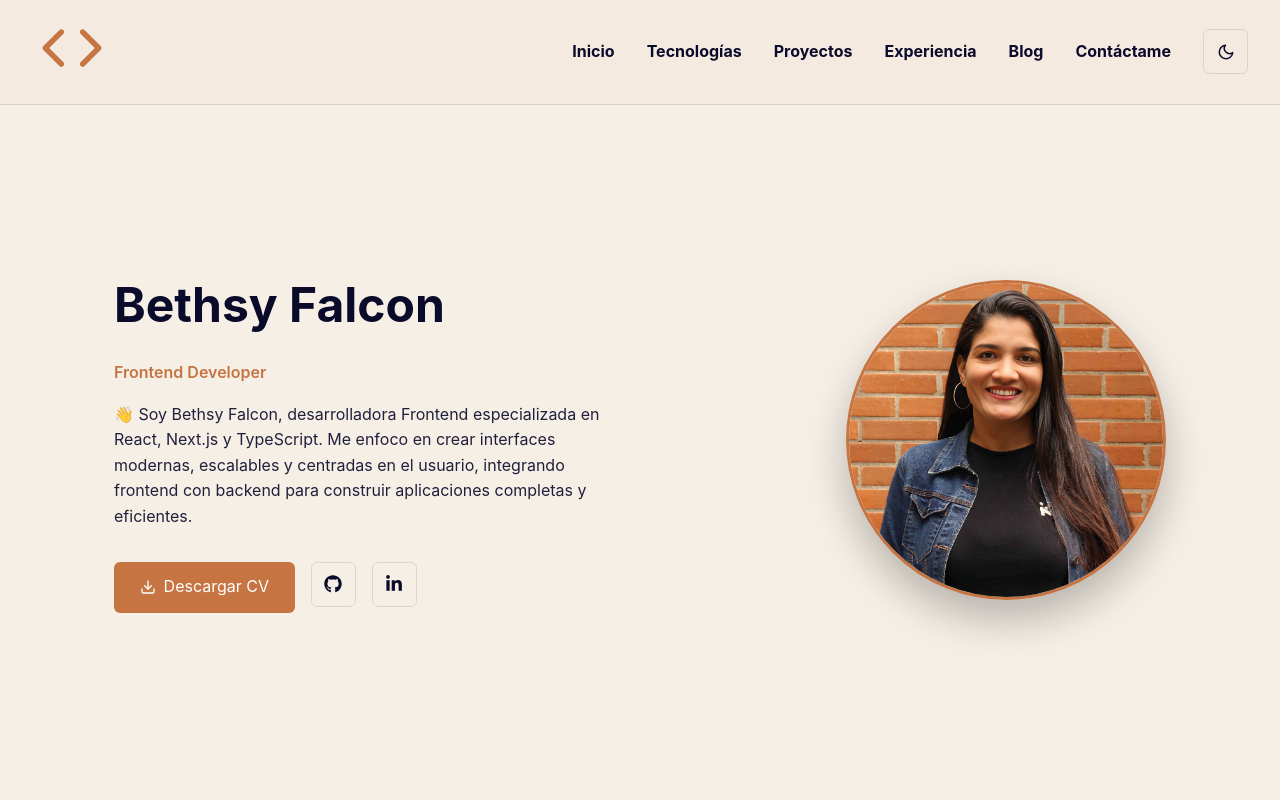
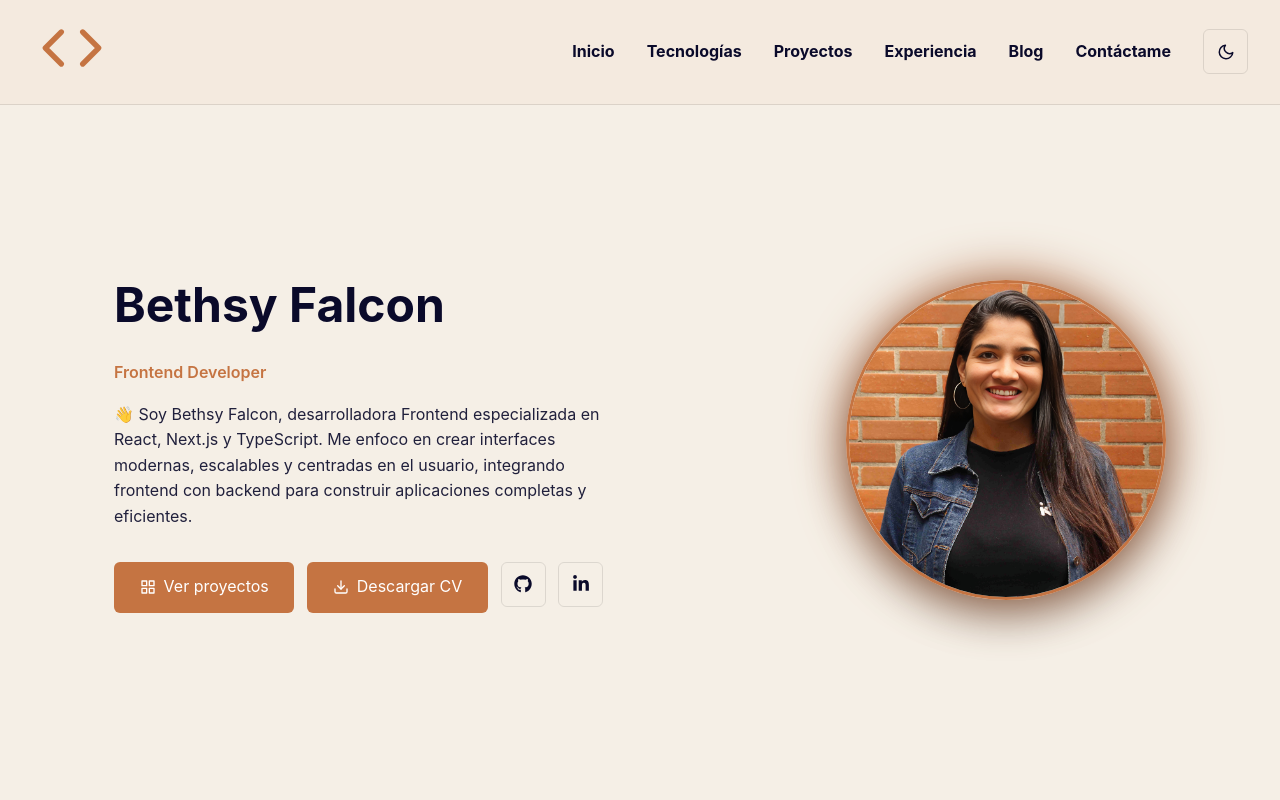
Before and after one commit to Bethsyf/portfolio, a Next.js app: page / in a window 1280 px wide. Shown: the top 800 px of the page. Built offline with nearby package versions, Linux system fonts and the light colour scheme.

Commit message:
feat(hero): add 'Ver proyecto' button

```diff
--- a/src/components/views/hero/HeroView.module.scss
+++ b/src/components/views/hero/HeroView.module.scss
@@ -26,7 +26,8 @@
 
 .buttons {
   display: flex;
-  gap: 1rem;
+  flex-wrap: wrap;
+  gap: 0.8rem;
   margin-top: 2rem;
 }
 
@@ -37,7 +38,9 @@
   border-radius: 50%;
   overflow: hidden;
   border: 3px solid var(--color-primary);
-  box-shadow: 0 20px 40px rgba(0, 0, 0, 0.25);
+  box-shadow:
+    0 20px 40px rgba(0, 0, 0, 0.25),
+    0 0 50px var(--color-primary-hover);
 }
 
 .image {
--- a/src/components/views/hero/HeroView.tsx
+++ b/src/components/views/hero/HeroView.tsx
@@ -1,6 +1,6 @@
 import Image from "next/image";
 import { FaGithub, FaLinkedinIn } from "react-icons/fa";
-import { FiDownload } from "react-icons/fi";
+import { FiDownload, FiGrid } from "react-icons/fi";
 import myPhoto from "../../../../public/bethsy.png";
 import ButtonControl from "@/components/controls/button/ButtonControl";
 import styles from "./HeroView.module.scss";
@@ -28,6 +28,12 @@ export default function HeroView() {
         </div>
 
         <div className={styles.buttons}>
+          <ButtonControl href="#projects">
+            {" "}
+            <FiGrid />
+            Ver proyectos
+          </ButtonControl>
+
           <ButtonControl href="/cv.pdf" download>
             <FiDownload />
             Descargar CV
```
